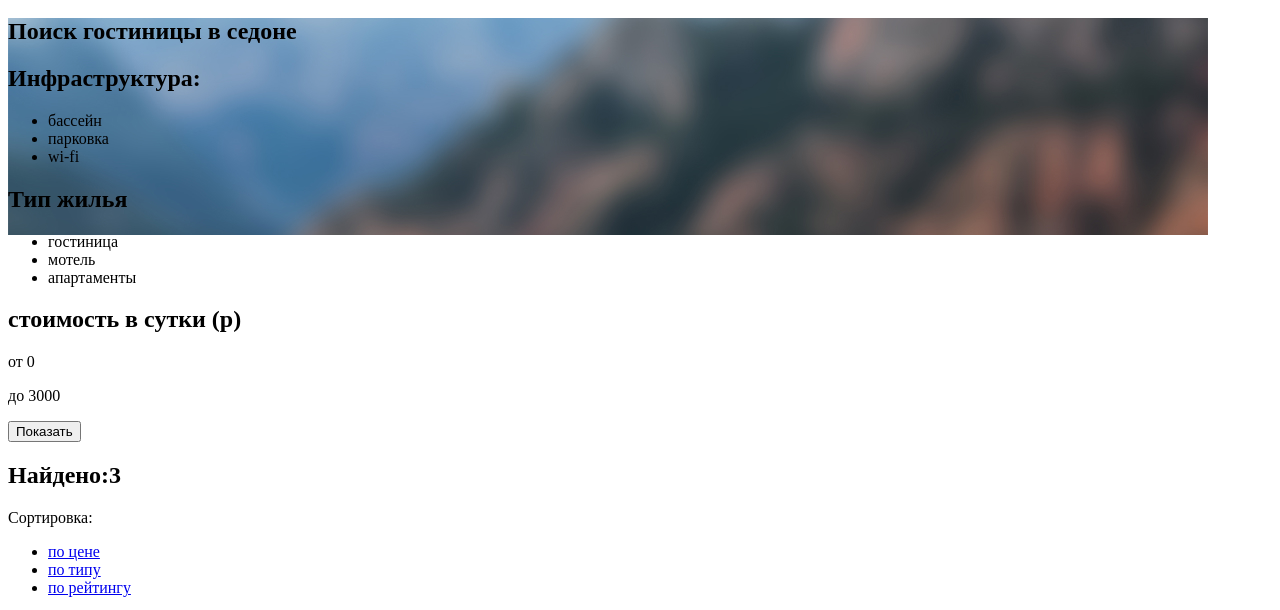
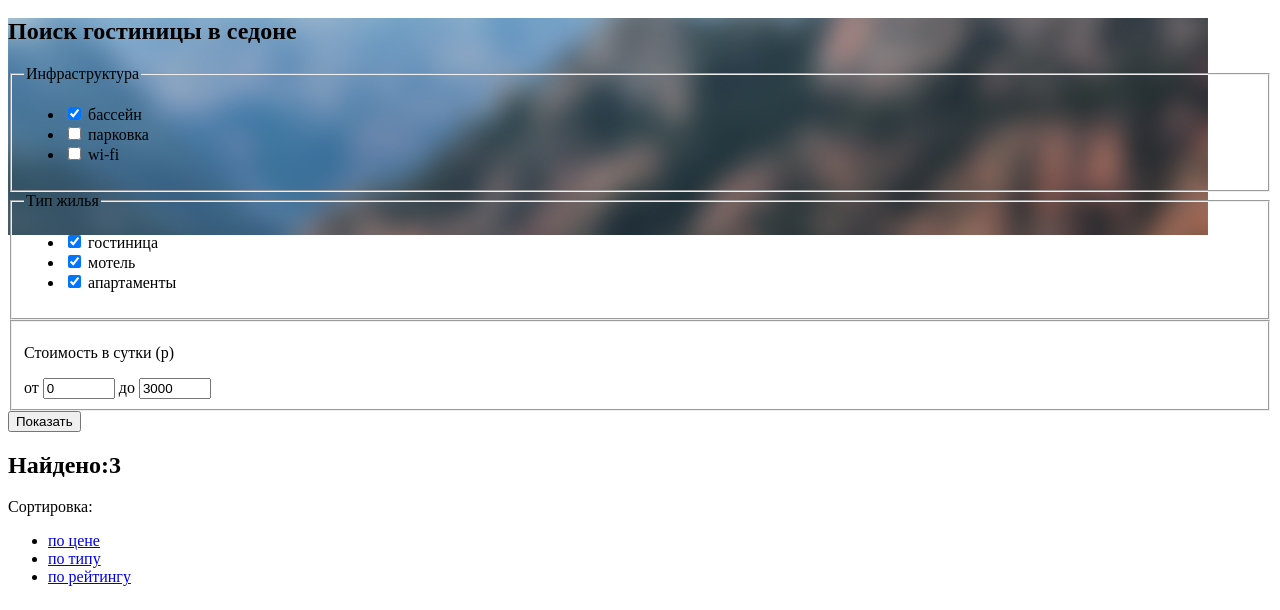
Before and after one commit to MaruBaru/1254923-sedona-28, a plain HTML site: page hotels.html in a window 1280 px wide. Shown: the part 180-790 px from the top of the page. Drawn offline with Linux system fonts and the light colour scheme.

Commit message:
Task 7. Availability and Forms

```diff
--- a/hotels.html
+++ b/hotels.html
@@ -25,35 +25,65 @@
           <a href="hotels.html">Гостиницы</a>
         </li>
       </ul>
-      <a class="main-logo" href="index.html"> <img src="img/logo_sedona.svg" aria-label="Логотип сайта города Седона. Переход на главную страницу"></a>
+      <a class="main-logo" href="index.html"> <img src="img/logo_sedona.svg" alt="Логотип Седона"
+          aria-label="Логотип сайта города Седона. Переход на главную страницу"></a>
     </nav>
   </header>
   <main class="catalog">
     <section class="main-filter">
-      <h1>Поиск гостиницы в седоне</h1>
-      <!-- Здесь будет форма поиска -->
-      <section>
-        <h2>Инфраструктура:</h2>
-        <ul>
-          <li>бассейн</li>
-          <li>парковка</li>
-          <li>wi-fi</li>
-        </ul>
-      </section>
-      <section>
-        <h2>Тип жилья</h2>
-        <ul>
-          <li>гостиница</li>
-          <li>мотель</li>
-          <li>апартаменты</li>
-        </ul>
-      </section>
-      <section>
-        <h2>стоимость в сутки (р)</h2>
-        <p>от 0</p>
-        <p>до 3000</p>
-        <button type="button">Показать</button>
-      </section>
+      <h1 class="visually-hidden">Поиск гостиницы в седоне</h1>
+      <form action="https://echo.htmlacademy.ru" method="get">
+        <fieldset class="main-filter-infrastructure">
+          <legend>Инфраструктура</legend>
+          <ul>
+            <li>
+              <input type="checkbox" name="pool" id="main-filter-pool" checked>
+              <label for="main-filter-pool">бассейн</label>
+            </li>
+            <li>
+              <input type="checkbox" name="parking" id="main-filter-parking">
+              <label for="main-filter-parking">парковка</label>
+            </li>
+            <li>
+              <input type="checkbox" name="wi-fi" id="main-filter-wi-fi">
+              <label for="main-filter-wi-fi">wi-fi</label>
+            </li>
+          </ul>
+        </fieldset>
+        <fieldset class="main-filter-type-of-housing">
+          <legend>Тип жилья</legend>
+          <ul>
+            <li>
+              <input type="checkbox" name="hotel" id="main-filter-hotel" checked>
+              <label for="main-filter-hotel">гостиница</label>
+            </li>
+            <li>
+              <input type="checkbox" name="motel" id="main-filter-motel" checked>
+              <label for="main-filter-motel">мотель</label>
+            </li>
+            <li>
+              <input type="checkbox" name="apartments" id="main-filter-apartments" checked>
+              <label for="main-filter-apartments">апартаменты</label>
+            </li>
+          </ul>
+        </fieldset>
+        <fieldset class="main-filter-cost-per-day">
+          <p>Стоимость в сутки (р)</p>
+          <label for="cost-per-day-from">от </label>
+          <input type="number" id="cost-per-day-from" name="from" min="0" max="3000" step="100" placeholder="0"
+            value="0">
+          <label for="cost-per-day-before">до </label>
+          <input type="number" id="cost-per-day-before" name="before" min="0" max="3000" step="100" placeholder="3000"
+            value="3000">
+          <!-- здесь будет ползунок поиска в диапазоне-->
+          <div class="cost-per-day-slider">
+            <div class="slider-line"></div>
+            <div class="slider-from"></div>
+            <div class="slider-before"></div>
+          </div>
+        </fieldset>
+        <button type="submit">Показать</button>
+      </form>
     </section>
     <section class="sorting_results">
       <h2>Найдено:<span>3</span></h2>
@@ -70,8 +100,10 @@
           <a href="#!">по рейтингу</a>
         </li>
       </ul>
-      <button class="sorting" type="button" aria-label="Сортивка с высоким рейтингом"><span class="sorting_up"></span></button>
-      <button class="sorting" type="button" aria-label="Сортивка с низким рейтингом"><span class="sorting_down"></span></button>
+      <button class="sorting" type="button" aria-label="Сортивка с высоким рейтингом"><span
+          class="sorting_up"></span></button>
+      <button class="sorting" type="button" aria-label="Сортивка с низким рейтингом"><span
+          class="sorting_down"></span></button>
     </section>
     <section>
       <ul>
@@ -153,7 +185,8 @@
     </div>
     <div class="site_htmlacademy">
       Разработано:
-      <a href="https://htmlacademy.ru"> <img src="img/logo_html_academy.svg" aria-label="Сайт htmlAcademy"></a>
+      <a href="https://htmlacademy.ru"> <img src="img/logo_html_academy.svg" alt="Логотип htmlAcademy"
+          aria-label="Сайт htmlAcademy"></a>
     </div>
   </footer>
 </body>
```
Also changed, not shown: index.html (+11 -8 lines).
